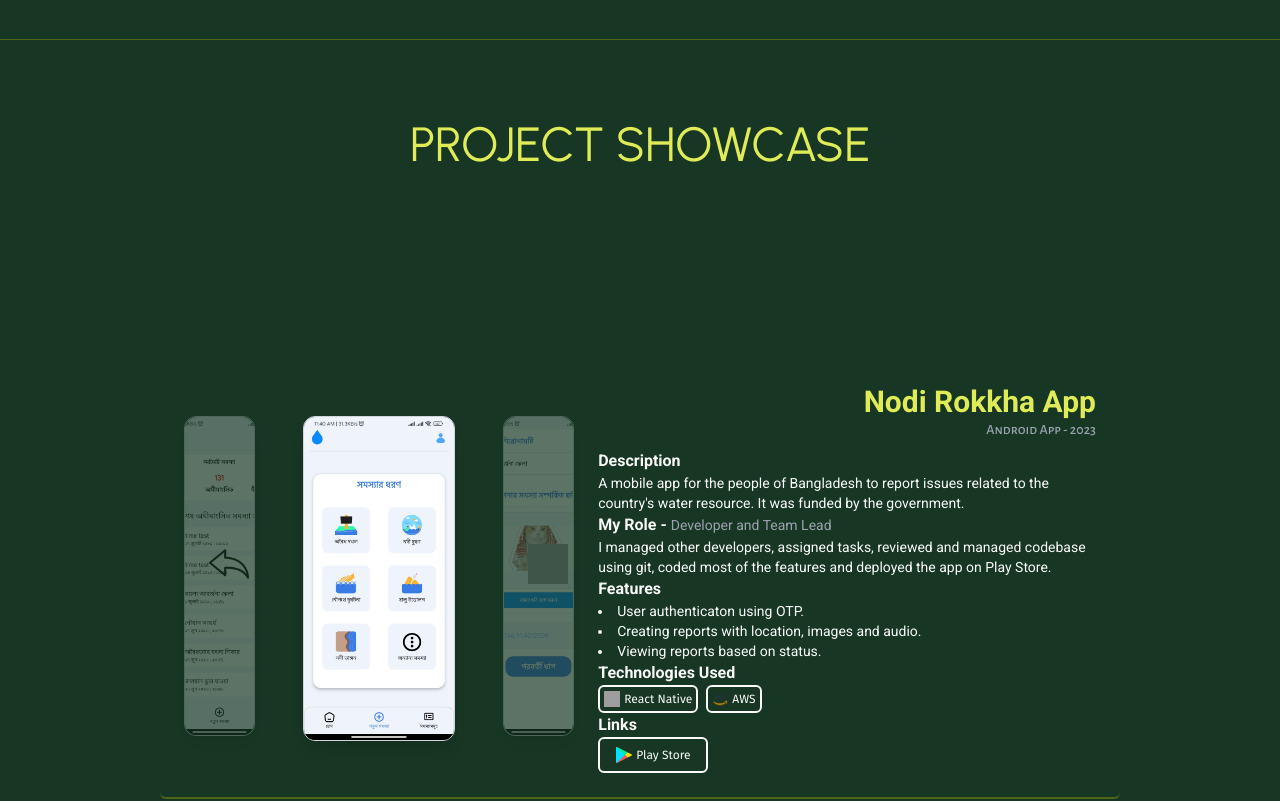
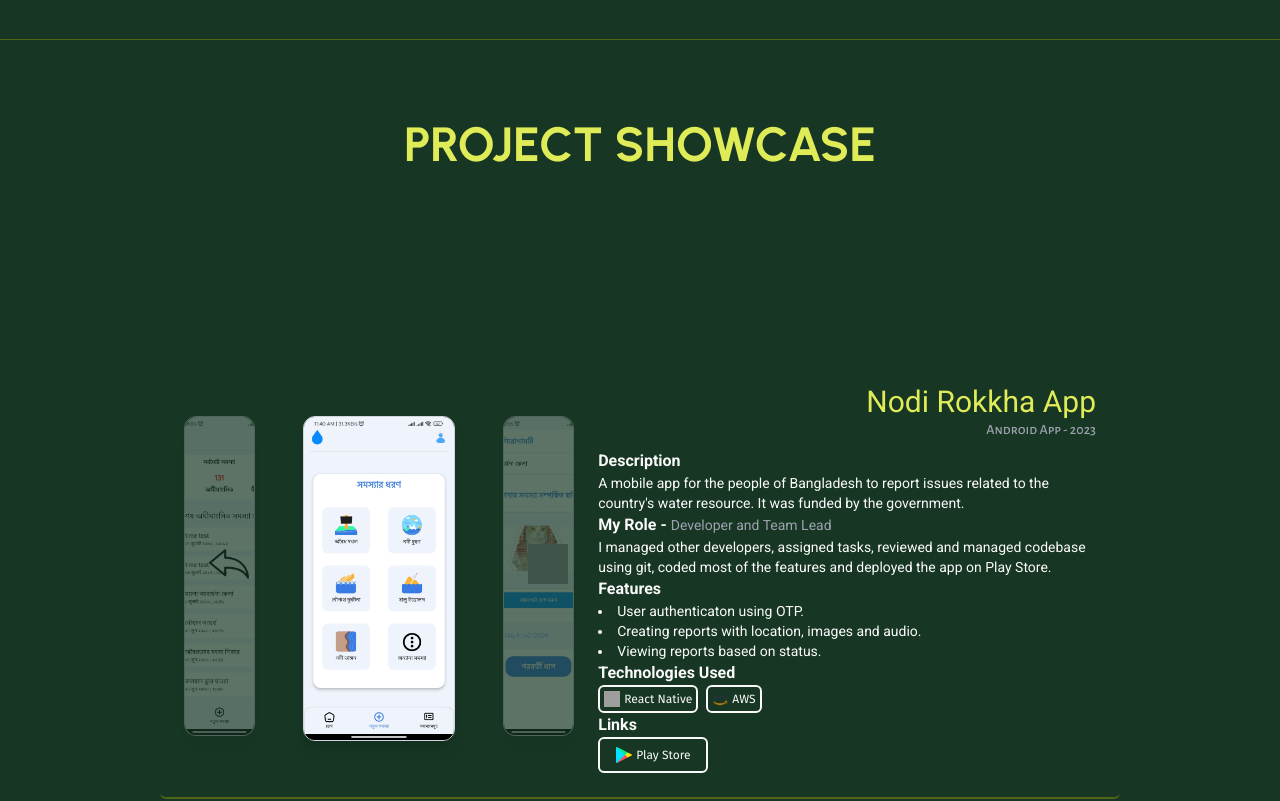
Before and after one commit to mhasan-t/portfolio-source, a Next.js app: page / in a window 1280 px wide. Shown: the part 760-1561 px from the top of the page. Built offline with nearby package versions, Linux system fonts and the light colour scheme; grey boxes are pictures that could not be loaded; a web font is replaced by a local one.

Commit message:
lil title fix

```diff
--- a/src/components/ProjectShowcase/ShowcaseHeader.tsx
+++ b/src/components/ProjectShowcase/ShowcaseHeader.tsx
@@ -15,9 +15,7 @@ const secondaryFont = Alegreya_Sans_SC({
 export default function ShowcaseHeader(props: { data: ShowcaseProps }) {
 	return (
 		<motion.div className="flex flex-col items-end">
-			<motion.div
-				className={"text-right text-3xl font-bold text-text_primary "}
-			>
+			<motion.div className={"text-right text-3xl text-text_primary "}>
 				{props.data.title}
 			</motion.div>
 			<motion.div
--- a/src/components/ProjectShowcase/TitleComponent.tsx
+++ b/src/components/ProjectShowcase/TitleComponent.tsx
@@ -4,7 +4,7 @@ export default function TitleComponent() {
 	return (
 		<div
 			className={
-				" text-text_primary text-center text-2xl lg:text-5xl justify-center items-center  " +
+				" text-text_primary text-center font-bold text-4xl lg:text-5xl justify-center items-center  " +
 				fonts.header.className
 			}
 		>
```
